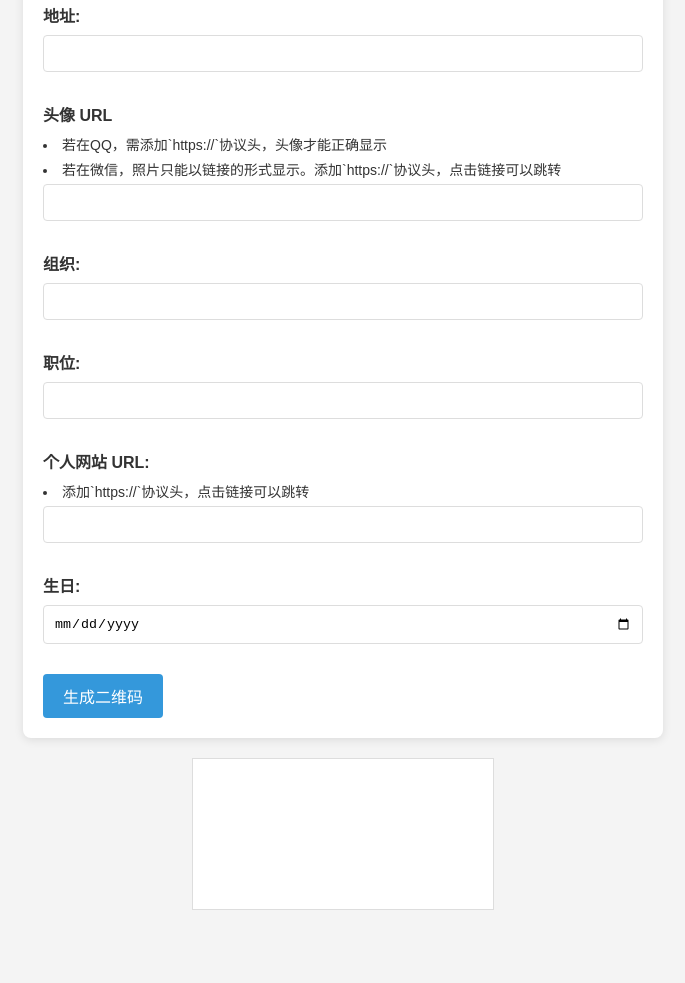
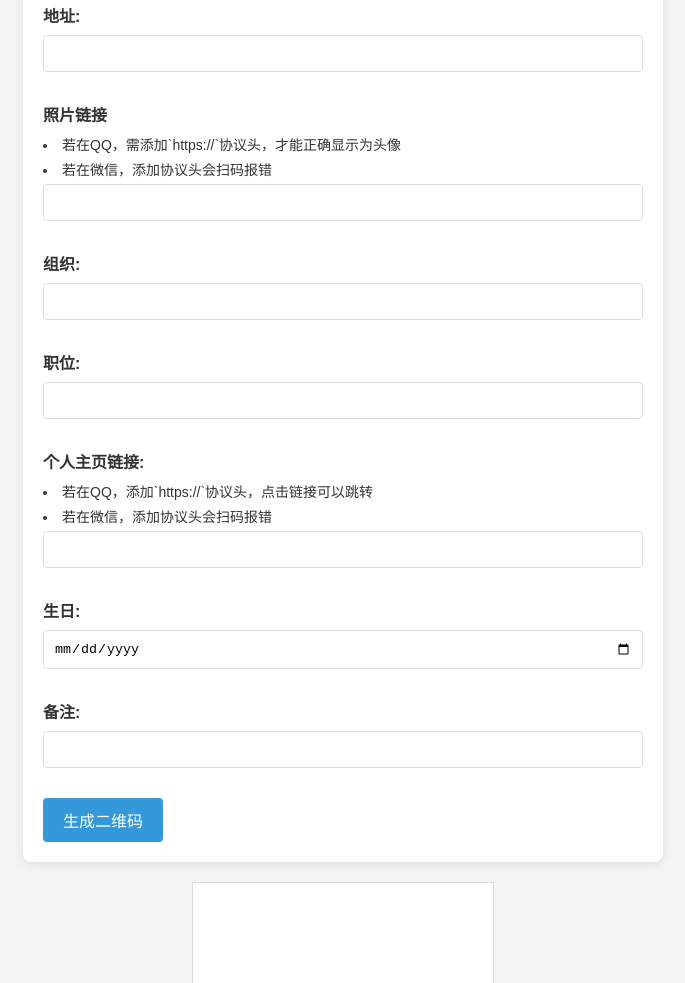
Before and after one commit to cvbnnnnnbvc/demo, a plain HTML site: page QR/index.html in a window 1280 px wide. Shown: the part 396-1379 px from the top of the page, without its empty margins (297-982 px from the left). Before the commit the page ends 1334 px from the top, so only its background shows below. Drawn offline with nearby package versions, Linux system fonts and the light colour scheme.

Commit message:
Update index.html

```diff
--- a/QR/index.html
+++ b/QR/index.html
@@ -97,9 +97,9 @@
             <input type="text" id="address">
         </div>
         <div class="form-group">
-            <label for="photo">头像 URL</label>
-            <li>若在QQ，需添加`https://`协议头，头像才能正确显示</li>
-            <li>若在微信，照片只能以链接的形式显示。添加`https://`协议头，点击链接可以跳转</li>
+            <label for="photo">照片链接</label>
+            <li>若在QQ，需添加`https://`协议头，才能正确显示为头像</li>
+            <li>若在微信，添加协议头会扫码报错</li>
             <input type="text" id="photo">
         </div>
         <div class="form-group">
@@ -111,13 +111,18 @@
             <input type="text" id="title">
         </div>
         <div class="form-group">
-            <label for="url">个人网站 URL:</label>
-            <li>添加`https://`协议头，点击链接可以跳转</li>
+            <label for="url">个人主页链接:</label>
+            <li>若在QQ，添加`https://`协议头，点击链接可以跳转</li>
+            <li>若在微信，添加协议头会扫码报错</li>
             <input type="text" id="url">
         </div>
         <div class="form-group">
             <label for="birthday">生日:</label>
             <input type="date" id="birthday">
+        </div>
+        <div class="form-group">
+            <label for="note">备注:</label>
+            <input type="text" id="note">
         </div>
         <button type="button" onclick="generateQR()">生成二维码</button>
         <button id="downloadBtn" style="display: none;" onclick="downloadQR()">下载二维码</button>
@@ -135,9 +140,10 @@
             var title = $('#title').val();
             var url = $('#url').val();
             var birthday = $('#birthday').val();
+            var note = $('#note').val();
 
             // 使用 VCard 3.0 标准
-            var vCard = `BEGIN:VCARD\nVERSION:3.0\nFN:${name}\nTEL:${phone}\nEMAIL:${email}\nADR:${address}\nPHOTO;VALUE=URI:${photo}\nORG:${org}\nTITLE:${title}\nURL:${encodeURIComponent(url)}\nBDAY:${birthday}\nEND:VCARD`;
+            var vCard = `BEGIN:VCARD\nVERSION:3.0\nFN:${name}\nTEL:${phone}\nEMAIL:${email}\nADR:${address}\nPHOTO;VALUE=URI:${photo}\nORG:${org}\nTITLE:${title}\nURL:${url}\nBDAY:${birthday}\nNOTE:${note}\nEND:VCARD`;
 
             var qrCanvas = document.getElementById('qrcodeCanvas');
             var downloadBtn = document.getElementById('downloadBtn');
```
